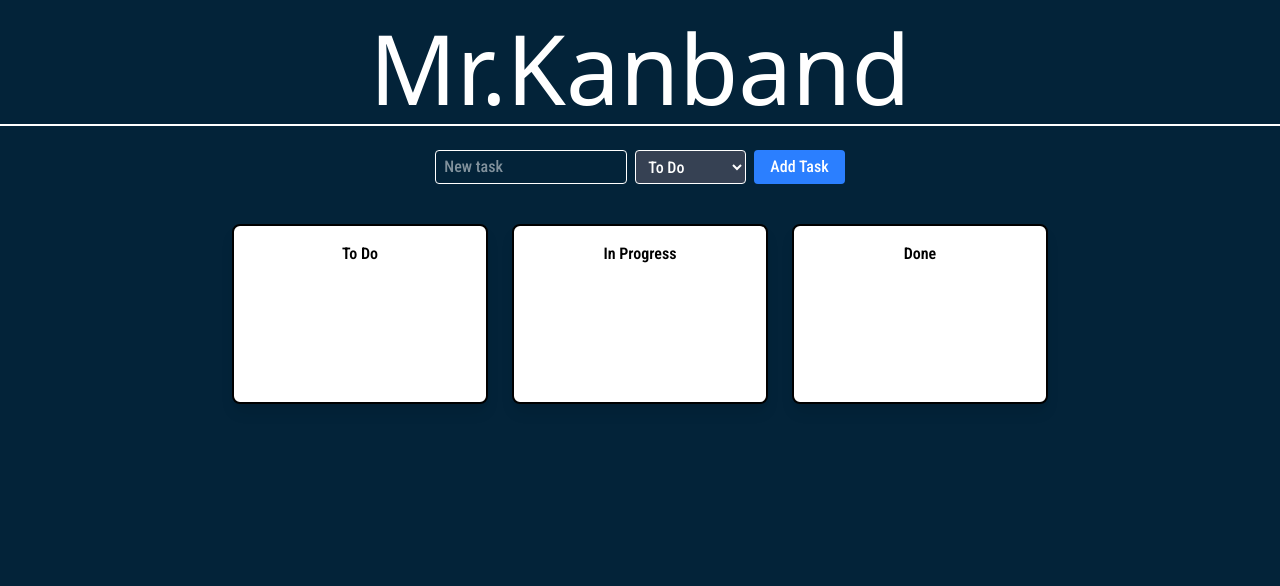
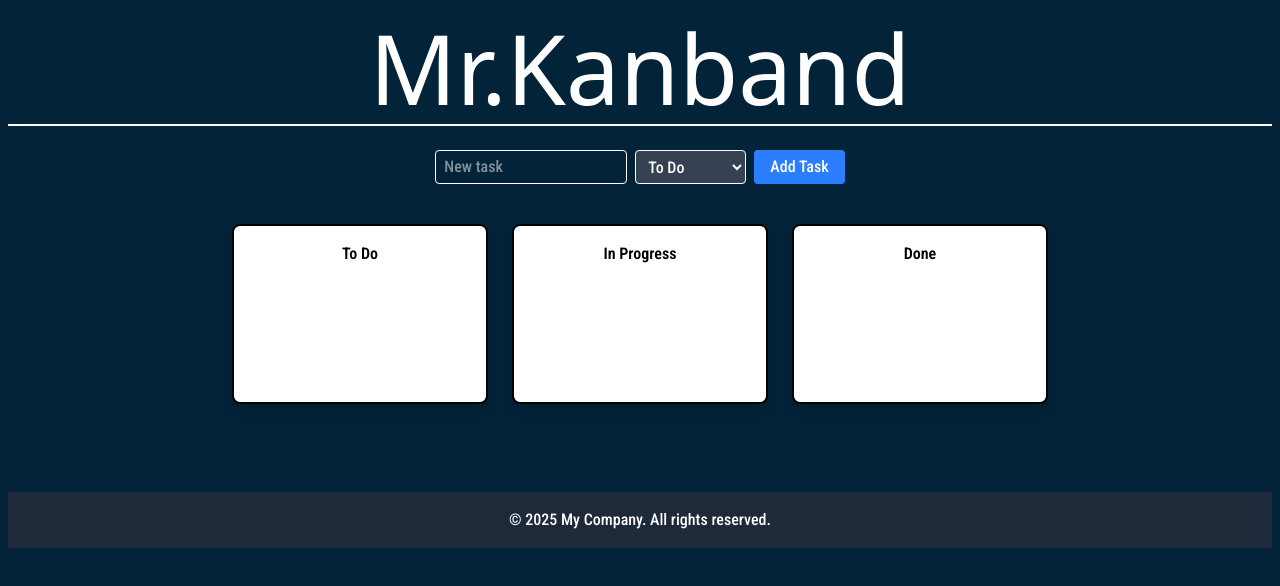
Before and after one commit to tombenrex/mrkanband, a React (Vite) app: page / in a window 1280 px wide. Shown: the top 586 px of the page. Built offline with nearby package versions, Linux system fonts and the light colour scheme; a web font is replaced by a local one.

Commit message:
edit layout

```diff
--- a/src/App.jsx
+++ b/src/App.jsx
@@ -10,6 +10,7 @@ import BoardColumn from './components/BoardColumn.jsx';
 import TrashArea from './components/TrashArea.jsx';
 import './styles/App.css';
 import Title from './components/Title.jsx';
+import Footer from './components/Footer.jsx';
 
 const initialColumns = {
   todo: [],
@@ -118,9 +119,9 @@ export default function App() {
   }
 
   return (
-    <div className="app-container">
+    <div className="app-container roboto m-2">
       <Title text="Mr.Kanband" />
-      <div className="roboto m-2">
+
       <form
         onSubmit={handleAddTask}
         className="flex gap-2 justify-center mt-6 mb-2 text-white"
@@ -172,7 +173,8 @@ export default function App() {
         </SortableContext>
         <TrashArea visible={isTaskDragging} />
       </DndContext>
-      </div>
+
+      <Footer />
     </div>
   );
 }
--- a/src/components/ErrorBoundary.jsx
+++ /dev/null
@@ -1,44 +0,0 @@
-import { Component } from 'react';
-import PropTypes from 'prop-types';
-
-class ErrorBoundary extends Component {
-  state = { hasError: false, error: null };
-
-  static getDerivedStateFromError(error) {
-    // Update state so the next render shows the fallback UI
-    return { hasError: true, error };
-  }
-
-  componentDidCatch(error, errorInfo) {
-    // Log error to console or an error reporting service
-    console.error('ErrorBoundary caught an error:', error, errorInfo);
-  }
-
-  render() {
-    if (this.state.hasError) {
-      return (
-        <div className="error-boundary p-4 bg-red-100 border border-red-400 text-red-700 rounded">
-          <h2 className="text-lg font-bold">Something went wrong</h2>
-          <p>
-            Please try refreshing the page or contact support if the issue
-            persists.
-          </p>
-          {process.env.NODE_ENV === 'development' && (
-            <details className="mt-2">
-              <summary className="cursor-pointer">Error Details</summary>
-              <pre className="text-sm">{this.state.error?.toString()}</pre>
-            </details>
-          )}
-        </div>
-      );
-    }
-
-    return this.props.children;
-  }
-}
-
-ErrorBoundary.propTypes = {
-  children: PropTypes.node.isRequired,
-};
-
-export default ErrorBoundary;
--- /dev/null
+++ b/src/components/Footer.jsx
@@ -0,0 +1,7 @@
+export default function Footer() {
+  return (
+    <footer className="bg-gray-800 text-white p-4 w-full text-center">
+      <p>&copy; {new Date().getFullYear()} My Company. All rights reserved.</p>
+    </footer>
+  );
+}
--- a/src/styles/App.css
+++ b/src/styles/App.css
@@ -1,9 +1,12 @@
 html,
 body,
 #root {
-  height: 100%;
   margin: 0;
   font-family: Arial, sans-serif;
+}
+
+.appcontainer {
+  min-height: 100vh;
 }
 
 .roboto {
```
Lines whose indentation alone changed are shown as unchanged.
